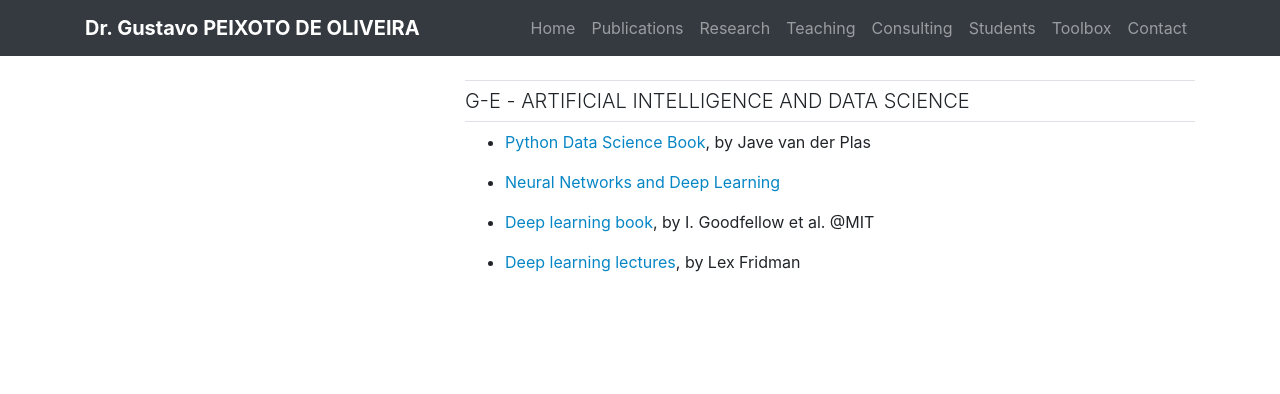
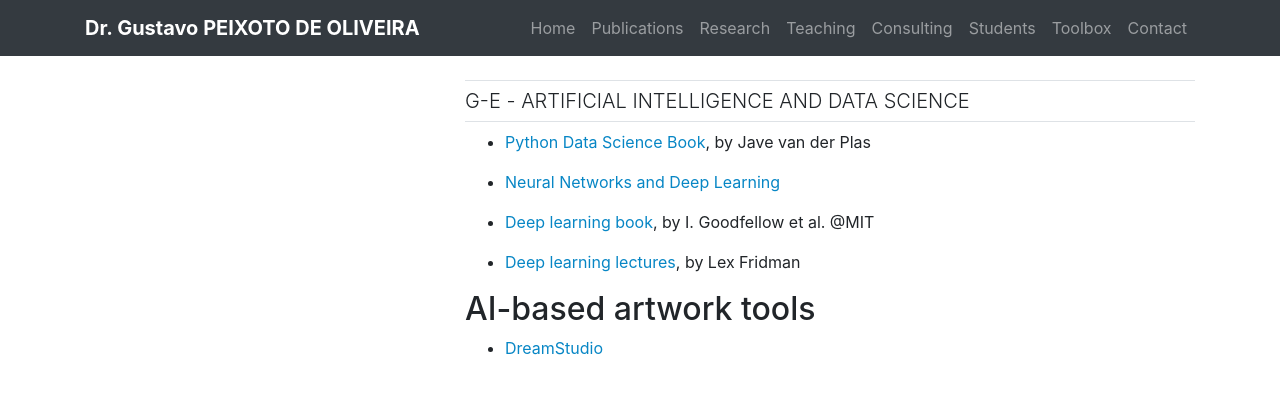
Before and after one commit to gcpeixoto/gcpeixoto.github.io, a Jekyll site: the page built from _toolbox/G-e-DSIA.md, in a window 1280 px wide. Shown: the top 394 px of the page. Built offline with Jekyll 4.4.1, drawn with Linux system fonts in a browser that asks for light colours.

Commit message:
Inserting AI artwork

```diff
--- a/_toolbox/G-e-DSIA.md
+++ b/_toolbox/G-e-DSIA.md
@@ -9,3 +9,7 @@
 - [Deep learning book](https://www.deeplearningbook.org), by I. Goodfellow et al. @MIT
 
 - [Deep learning lectures](https://deeplearning.mit.edu), by Lex Fridman
+
+## AI-based artwork tools
+
+- [DreamStudio](https://beta.dreamstudio.ai)
```
